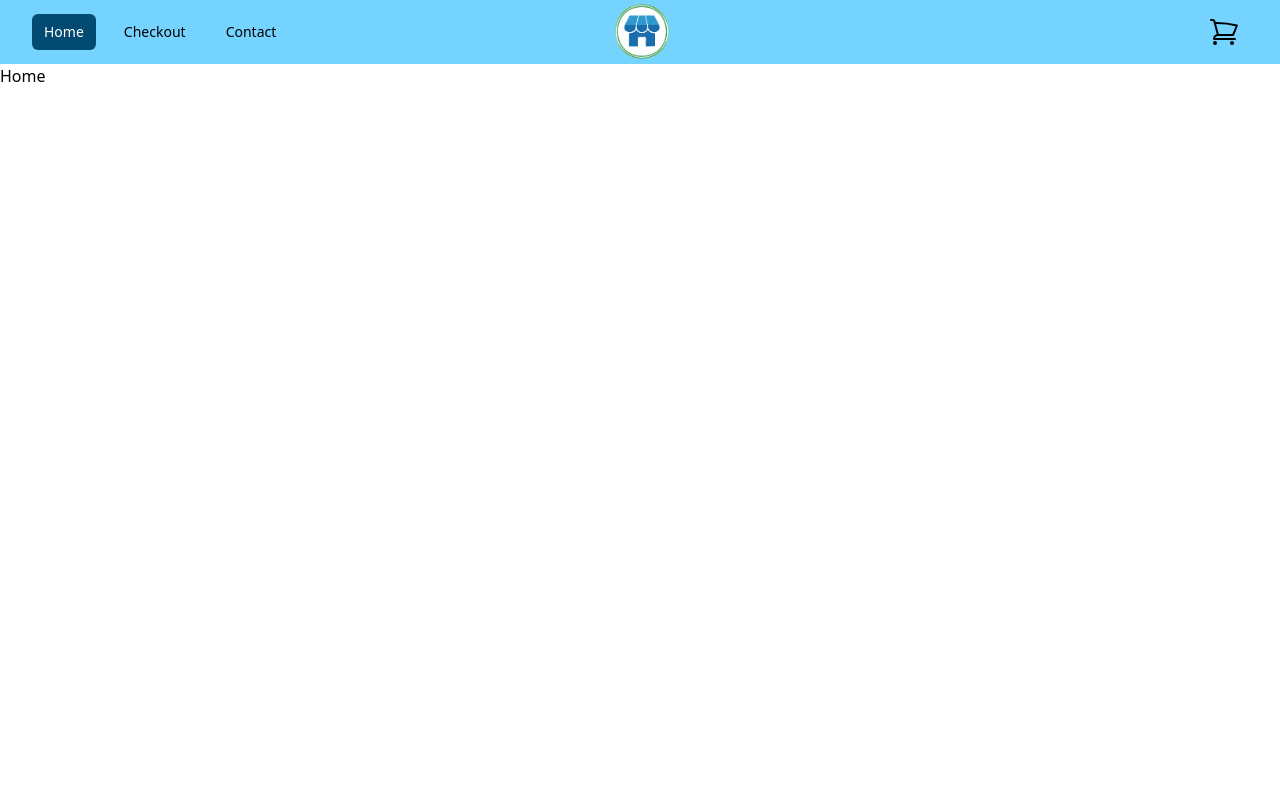
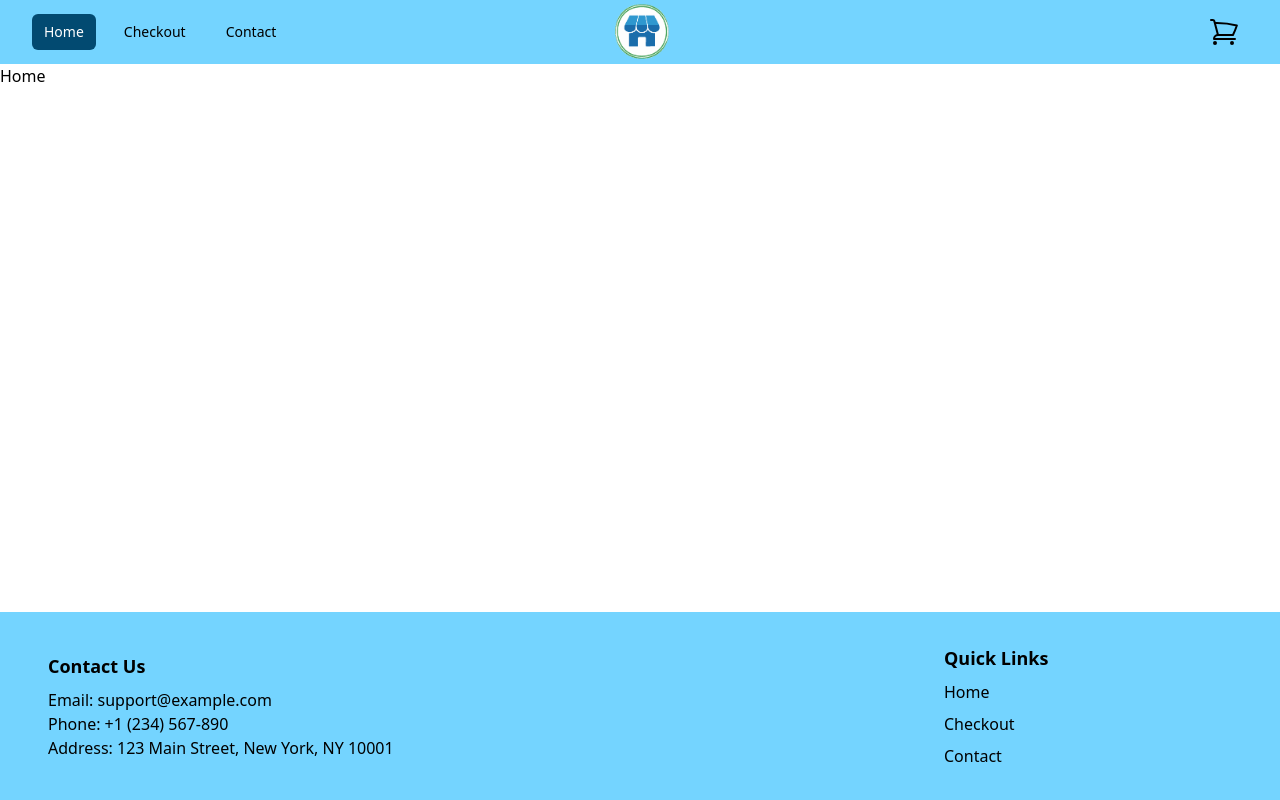
Before and after one commit to VeronikaAas/VReact, a React (Vite) app in the folder ReactCA/: page / in a window 1280 px wide. Built offline with nearby package versions, Linux system fonts and the light colour scheme.

Commit message:
feat: add footer to router

```diff
--- a/ReactCA/src/App.jsx
+++ b/ReactCA/src/App.jsx
@@ -1,17 +1,20 @@
 import { BrowserRouter as Router, Route, Routes } from 'react-router-dom';
-import React from 'react'
+import React from 'react';
 import Navbar from './components/header/Navbar';
 import Home from './views/1.home/Home';
 import Single from './views/2.singleproduct/Single';
 import Checkout from './views/3.checkout/Checkout';
 import Success from './views/4.checkoutsuccess/Success';
 import Contact from './views/5.contact/Contact';
+import Footer from './components/footer/Footer';
 
 const App = () => {
   return (
-    <div>
+    <div className="flex flex-col min-h-screen">
       <Router>
         <Navbar />
+        {/* flex-grow gjør at main tar opp all ledig plass */}
+        <main className="flex-grow">
           <Routes>
             <Route exact path="/" element={<Home />} />
             <Route path="/single" element={<Single />} />
@@ -19,9 +22,11 @@
             <Route path="/checkout" element={<Checkout />} />
             <Route path="/contact" element={<Contact />} />
           </Routes>
+        </main>
+        <Footer />
       </Router>
     </div>
-  )
-}
+  );
+};
 
-export default App
+export default App;
```
Lines whose indentation alone changed are shown as unchanged.
